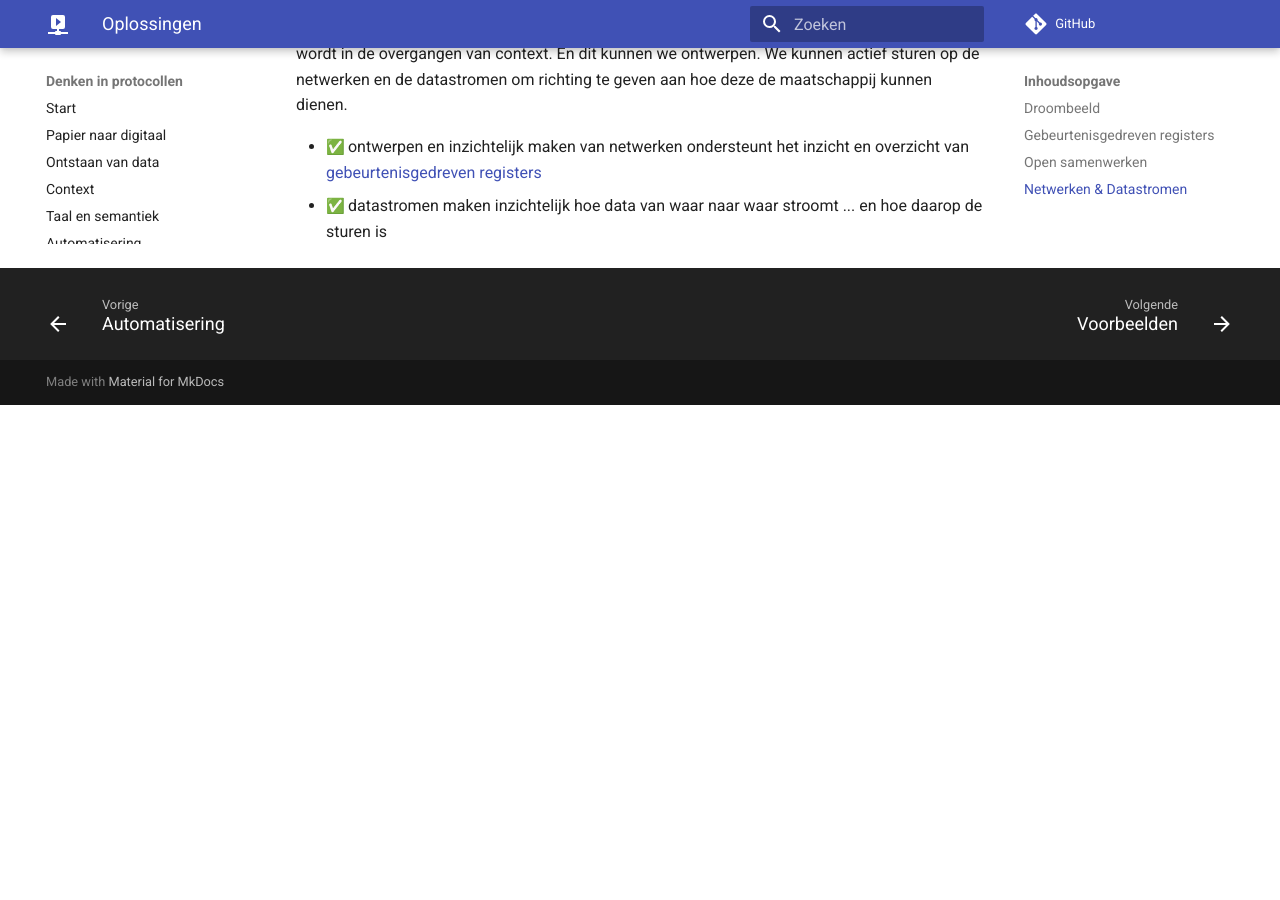
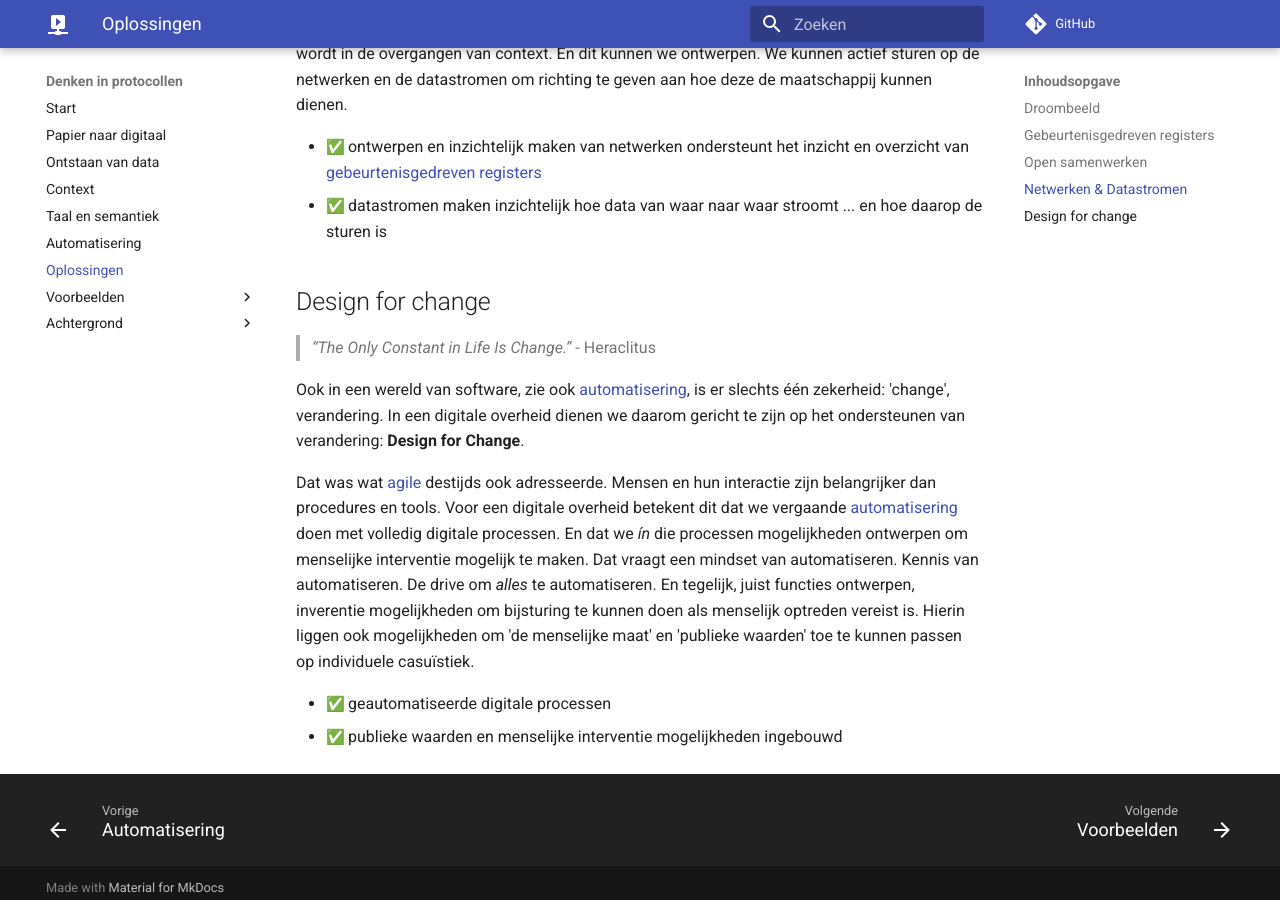
Before and after one commit to kadaster-labs/protocol-denken, an MkDocs documentation site: the page built from docs/oplossingen.md, in a window 1280 px wide and 900 px high, scrolled down 3932 px. Built offline with MkDocs 1.6.1 and Material for MkDocs 9.7.7, drawn with Linux system fonts in a browser that asks for light colours; emoji names are drawn with the system emoji font; comment, search, counter and statistics services are not loaded; before the commit the page ends 4337 px from its top, so only the background shows below that.

Commit message:
design for change + agile

```diff
--- a/docs/oplossingen.md
+++ b/docs/oplossingen.md
@@ -24,7 +24,8 @@ registers](#gebeurtenisgedreven-registers) waarin expliciet is gemaakt hoe
 Er verschijnt een netwerk van elkaar beïnvloedende deelnemers, partijen, nodes die samenwerken in
 een **organisme**. Autonome onderdelen die zelf beslissingen maken, zelf gebeurtenissen produceren
 én zorgen voor de traceerbaarheid wat de impact daarvan is. Vergaand
-[geautomatiseerd](./automatisering.md) dmv van [open samenwerking](#open-samenwerken).
+[geautomatiseerd](./automatisering.md) dmv van [open samenwerking](#open-samenwerken) en [design for
+change](#design-for-change).
 
 Dat biedt de mogelijkheid om expliciet vast te leggen welke data is gebruikt bij een beslissing.
 Daaruit kan ook worden geanalyseerd welke impact een mogelijk nieuw inzicht heeft op een genomen
@@ -165,3 +166,23 @@ aan hoe deze de maatschappij kunnen dienen.
   overzicht van [gebeurtenisgedreven registers](#gebeurtenisgedreven-registers)
 - :white_check_mark: datastromen maken inzichtelijk hoe data van waar naar waar stroomt ... en hoe
   daarop de sturen is
+
+## Design for change
+
+> _“The Only Constant in Life Is Change.”_ - Heraclitus
+
+Ook in een wereld van software, zie ook [automatisering](./automatisering.md), is er slechts één
+zekerheid: 'change', verandering. In een digitale overheid dienen we daarom gericht te zijn op het
+ondersteunen van verandering: **Design for Change**.
+
+Dat was wat [agile](./achtergrond/agile.md) destijds ook adresseerde. Mensen en hun interactie zijn
+belangrijker dan procedures en tools. Voor een digitale overheid betekent dit dat we vergaande
+[automatisering](./automatisering.md) doen met volledig digitale processen. En dat we _ín_ die
+processen mogelijkheden ontwerpen om menselijke interventie mogelijk te maken. Dat vraagt een
+mindset van automatiseren. Kennis van automatiseren. De drive om _alles_ te automatiseren. En
+tegelijk, juist functies ontwerpen, inverentie mogelijkheden om bijsturing te kunnen doen als
+menselijk optreden vereist is. Hierin liggen ook mogelijkheden om 'de menselijke maat' en 'publieke
+waarden' toe te kunnen passen op individuele casuïstiek.
+
+- :white_check_mark: geautomatiseerde digitale processen
+- :white_check_mark: publieke waarden en menselijke interventie mogelijkheden ingebouwd
--- a/mkdocs.yml
+++ b/mkdocs.yml
@@ -20,6 +20,7 @@ nav:
     - achtergrond/index.md
     - achtergrond/open-source.md
     - achtergrond/event-sourcing.md
+    - achtergrond/agile.md
 theme:
   name: material
   palette:
```
Also changed, not shown: docs/achtergrond/agile.md (added, +57 -0 lines).
